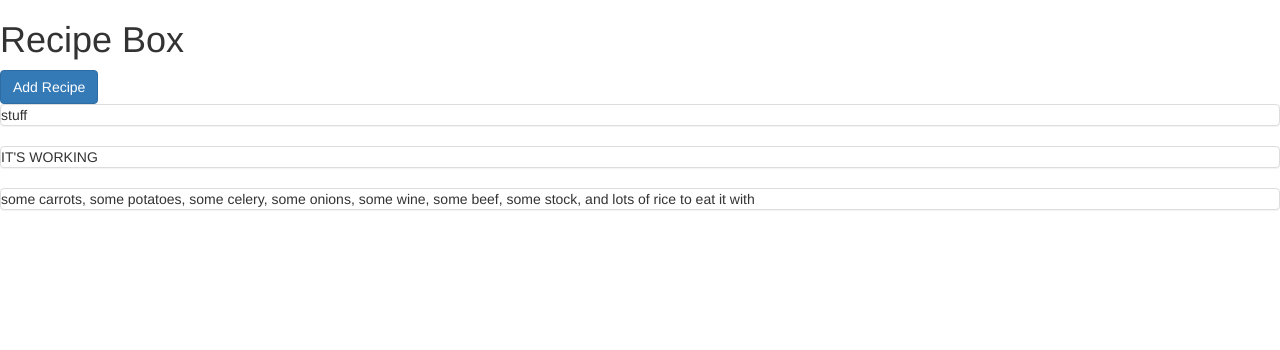
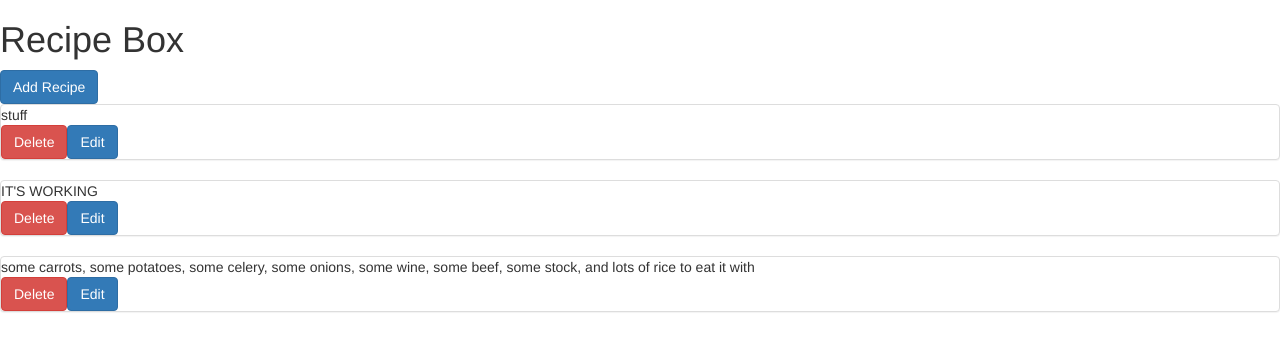
Before and after one commit to eina/recipe-box, a React (Create React App) app: page / in a window 1280 px wide. Shown: the top 350 px of the page. Built offline with nearby package versions, Linux system fonts and the light colour scheme.

Commit message:
clean up code + subscribe to store changes

```diff
--- a/package.json
+++ b/package.json
@@ -4,6 +4,7 @@
   "private": true,
   "homepage": "https://shy-moon-7250.herokuapp.com/",
   "dependencies": {
+    "immutable": "^3.8.1",
     "react": "^15.5.4",
     "react-bootstrap": "^0.30.8",
     "react-dom": "^15.5.4",
--- a/src/components/Recipe.js
+++ b/src/components/Recipe.js
@@ -1,5 +1,5 @@
 import React, { Component } from 'react';
-import { Panel } from 'react-bootstrap';
+import { Panel, Button } from 'react-bootstrap';
 
 class Recipe extends Component {
   render (){
@@ -8,6 +8,11 @@ class Recipe extends Component {
     return (
       <Panel header={title}>
         {body}
+
+        <div className="controls">
+          <Button bsStyle="danger">Delete</Button>
+          <Button bsStyle="primary">Edit</Button>
+        </div>
       </Panel>
     )
   }
--- a/src/index.js
+++ b/src/index.js
@@ -11,20 +11,13 @@ import App from './App';
 import AddRecipe from './components/AddRecipe';
 import EditRecipe from './components/EditRecipe';
 
-// redux
-// const store = createStore(recipeReducer, compose(
-//   applyMiddleware(thunk),
-//   window.devToolsExtension ? window.devToolsExtension() : f => f
-// ))
-
-store.dispatch(addRecipe({title: 'title', 'body': 'stuff'}))
-store.dispatch(addRecipe({title: 'OH MY GOD', 'body': 'IT\'S WORKING'}))
-store.dispatch(addRecipe({title: 'Beef Stew', body: 'some carrots, some potatoes, some celery, some onions, some wine, some beef, some stock, and lots of rice to eat it with'}))
-
 store.subscribe(() => {
   console.log('new state', store.getState())
 })
 
+store.dispatch(addRecipe({title: 'title', body: 'stuff'}))
+store.dispatch(addRecipe({title: 'OH MY GOD', body: 'IT\'S WORKING'}))
+store.dispatch(addRecipe({title: 'Beef Stew', body: 'some carrots, some potatoes, some celery, some onions, some wine, some beef, some stock, and lots of rice to eat it with'}))
 
 ReactDOM.render(
   <Provider store={store}>
```
